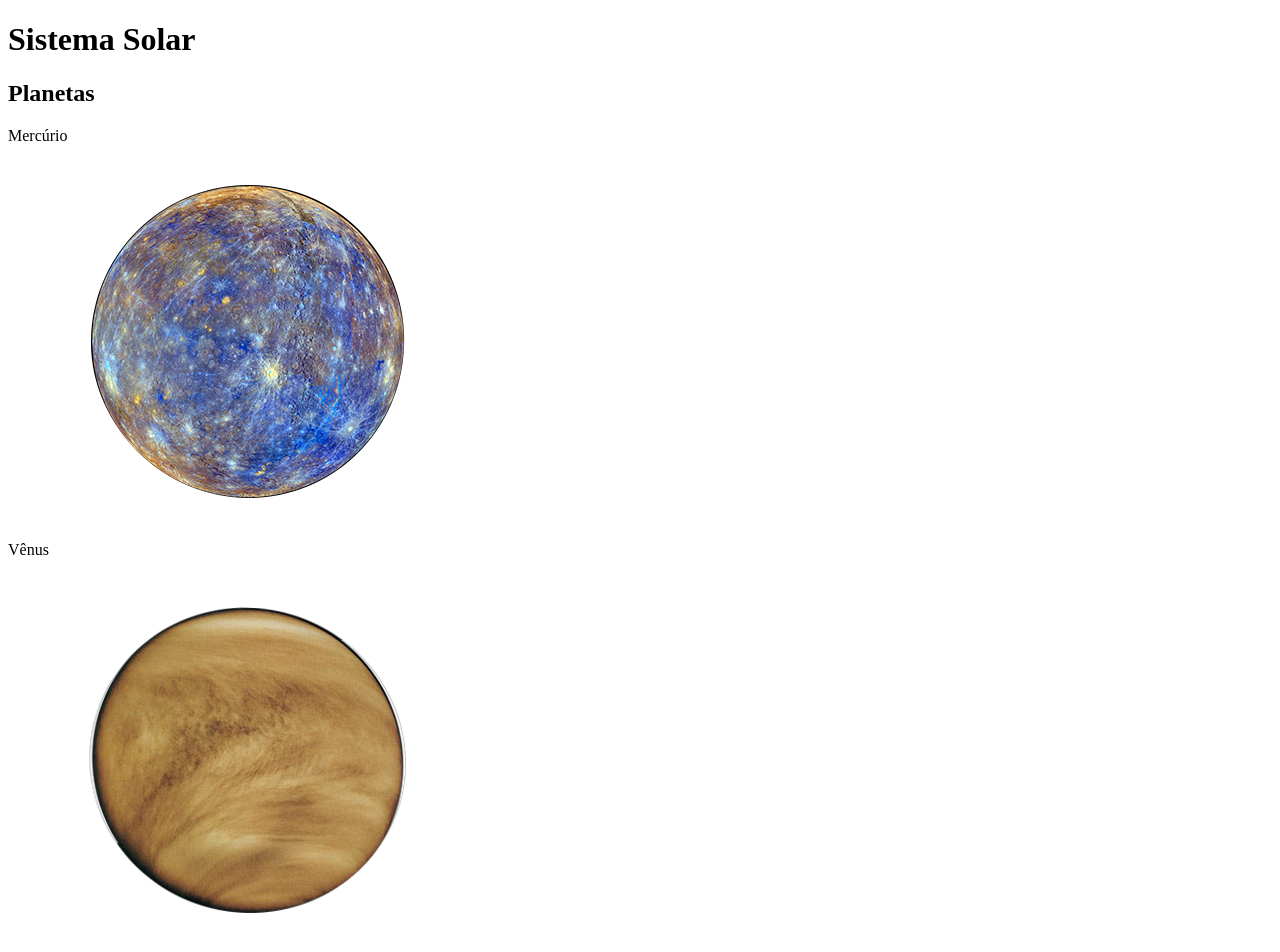
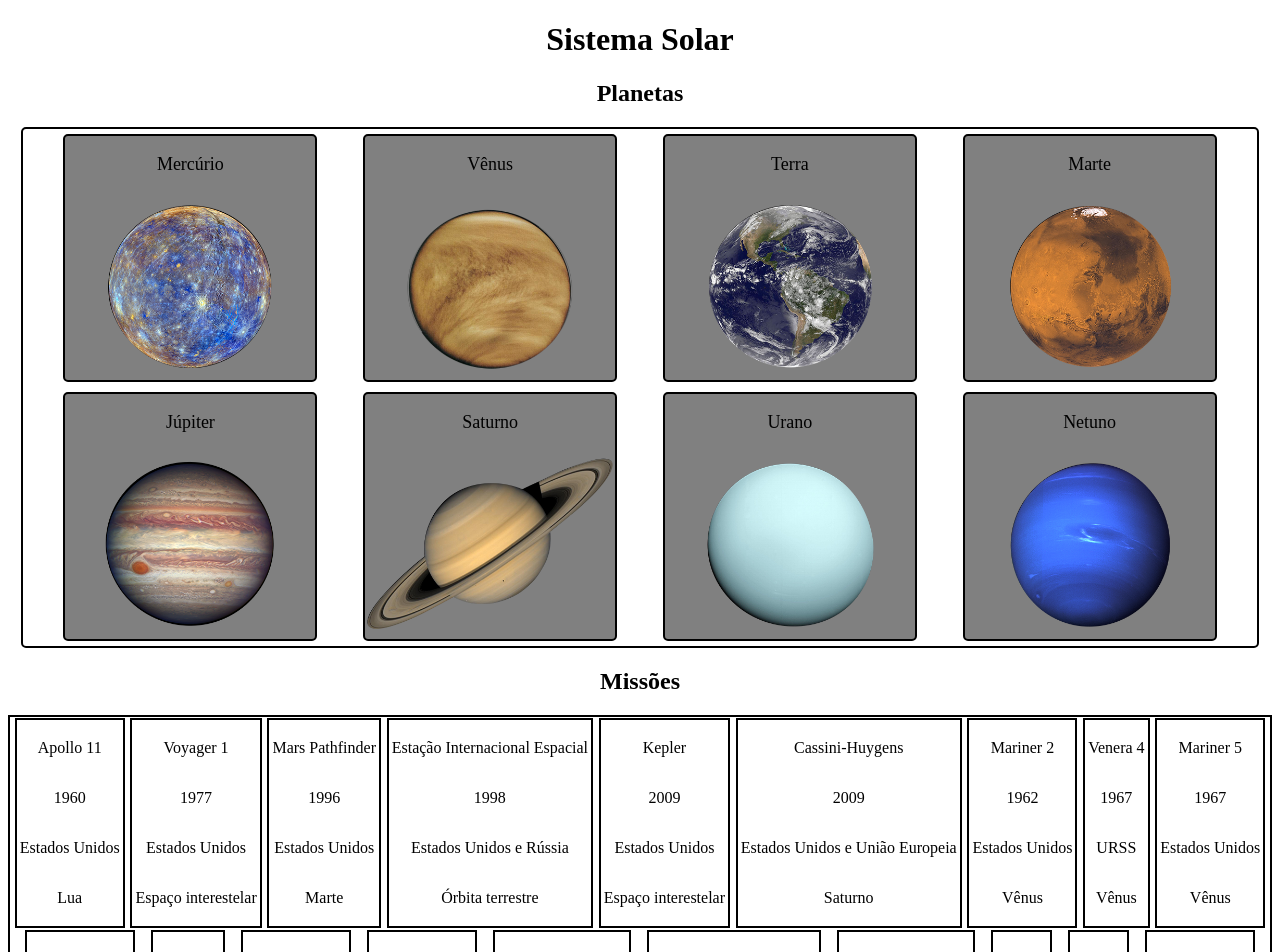
Before and after one commit to iagoassis21/ReactSolarSystem, a React (Create React App) app: page / in a window 1280 px wide. Shown: the top 952 px of the page. Built offline with nearby package versions, Linux system fonts and the light colour scheme.

Commit message:
Estilização básica ordenando elementos

```diff
--- a/src/App.css
+++ b/src/App.css
@@ -1,3 +1,54 @@
 .App {
   text-align: center;
 }
+
+.header {
+  text-align: center;
+}
+
+.planetsContainer {
+  display: flex;
+  border: 2px solid black;
+  border-radius: 5px;
+  flex-wrap: wrap;
+  justify-content: space-evenly;
+  margin: 1%;
+}
+
+.containerTitle {
+  text-align: center;
+}
+
+.planetCard {
+  display: flex;
+  flex-direction: column;
+  border: 2px solid black;
+  border-radius: 5px;
+  margin: 5px;
+  max-width: 250px;
+  background-color:gray;
+}
+
+.planetName {
+  display: flex;
+  justify-content: center;
+  border-radius: 5px;
+  font-size: 18px;
+}
+
+.missionsContainer {
+  display: flex;
+  border: 2px solid black;
+  flex-wrap: wrap;
+  justify-content: space-evenly;
+}
+
+.missionsCard {
+  display: flex;
+  flex-direction: column;
+  border: 2px solid black;
+  margin: 1px;
+  align-items: center;
+  justify-content: space-between;
+  padding: 3px;
+}
--- a/src/components/Header.js
+++ b/src/components/Header.js
@@ -4,7 +4,7 @@ class Header extends React.Component {
   render() {
     return (
       <header>
-        <h1>
+        <h1 className="header">
           Sistema Solar
         </h1>
       </header>
--- a/src/components/MissionCard.js
+++ b/src/components/MissionCard.js
@@ -5,7 +5,7 @@ class MissionCard extends React.Component {
   render() {
     const { name, year, country, destination } = this.props;
     return (
-      <div data-testid="mission-card">
+      <div className="missionsCard" data-testid="mission-card">
         <p data-testid="mission-name">{name}</p>
         <p data-testid="mission-year">{year}</p>
         <p data-testid="mission-country">{country}</p>
--- a/src/components/Missions.js
+++ b/src/components/Missions.js
@@ -8,7 +8,7 @@ class Missions extends React.Component {
     return (
       <div data-testid="missions">
         <Title headline="Missões" />
-        <article>
+        <article className="missionsContainer">
           {
             missions.map((mission) => (<MissionCard
               name={ mission.name }
--- a/src/components/PlanetCard.js
+++ b/src/components/PlanetCard.js
@@ -6,9 +6,9 @@ class PlanetCard extends React.Component {
     const { planetName, planetImage } = this.props;
     const nomeImg = `Planeta ${planetName}`;
     return (
-      <div data-testid="planet-card">
-        <p data-testid="planet-name">{planetName}</p>
-        <img src={ planetImage } alt={ nomeImg } />
+      <div className="planetCard" data-testid="planet-card">
+        <p className="planetName" data-testid="planet-name">{planetName}</p>
+        <img className="planetImage" src={ planetImage } alt={ nomeImg } />
       </div>
     );
   }
--- a/src/components/SolarSystem.js
+++ b/src/components/SolarSystem.js
@@ -8,7 +8,7 @@ class SolarSystem extends React.Component {
     return (
       <div data-testid="solar-system">
         <Title headline="Planetas" />
-        <article>
+        <article className="planetsContainer">
           {
             planets.map((planet) => (<PlanetCard
               planetName={ planet.name }
--- a/src/components/Title.js
+++ b/src/components/Title.js
@@ -5,7 +5,7 @@ class Title extends React.Component {
   render() {
     const { headline } = this.props;
     return (
-      <h2>{headline}</h2>
+      <h2 className="containerTitle">{headline}</h2>
     );
   }
 }
--- a/src/index.js
+++ b/src/index.js
@@ -1,6 +1,7 @@
 import React from 'react';
 import ReactDOM from 'react-dom';
 import App from './App';
+import './App.css';
 
 ReactDOM.render(
   <React.StrictMode>
```
